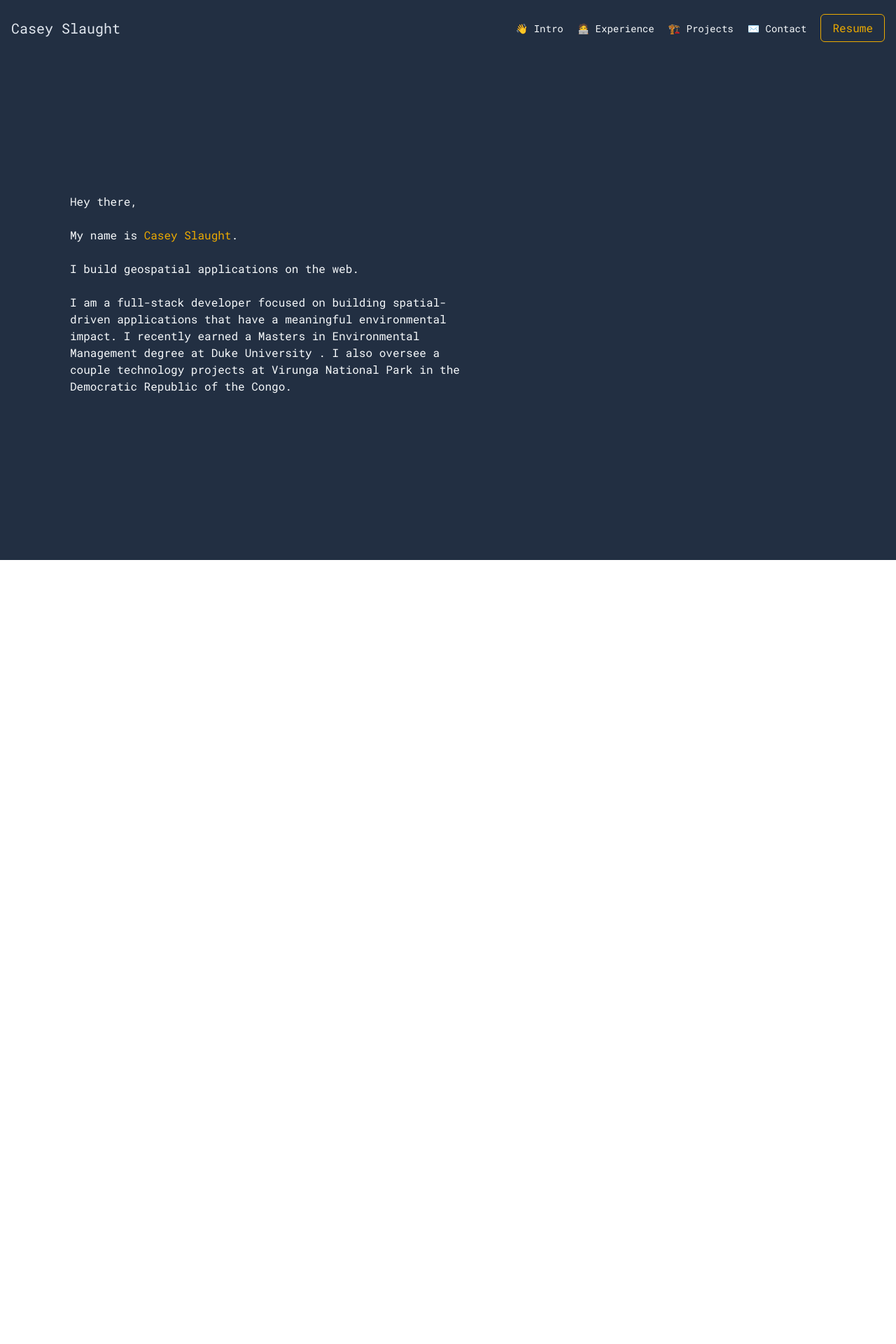
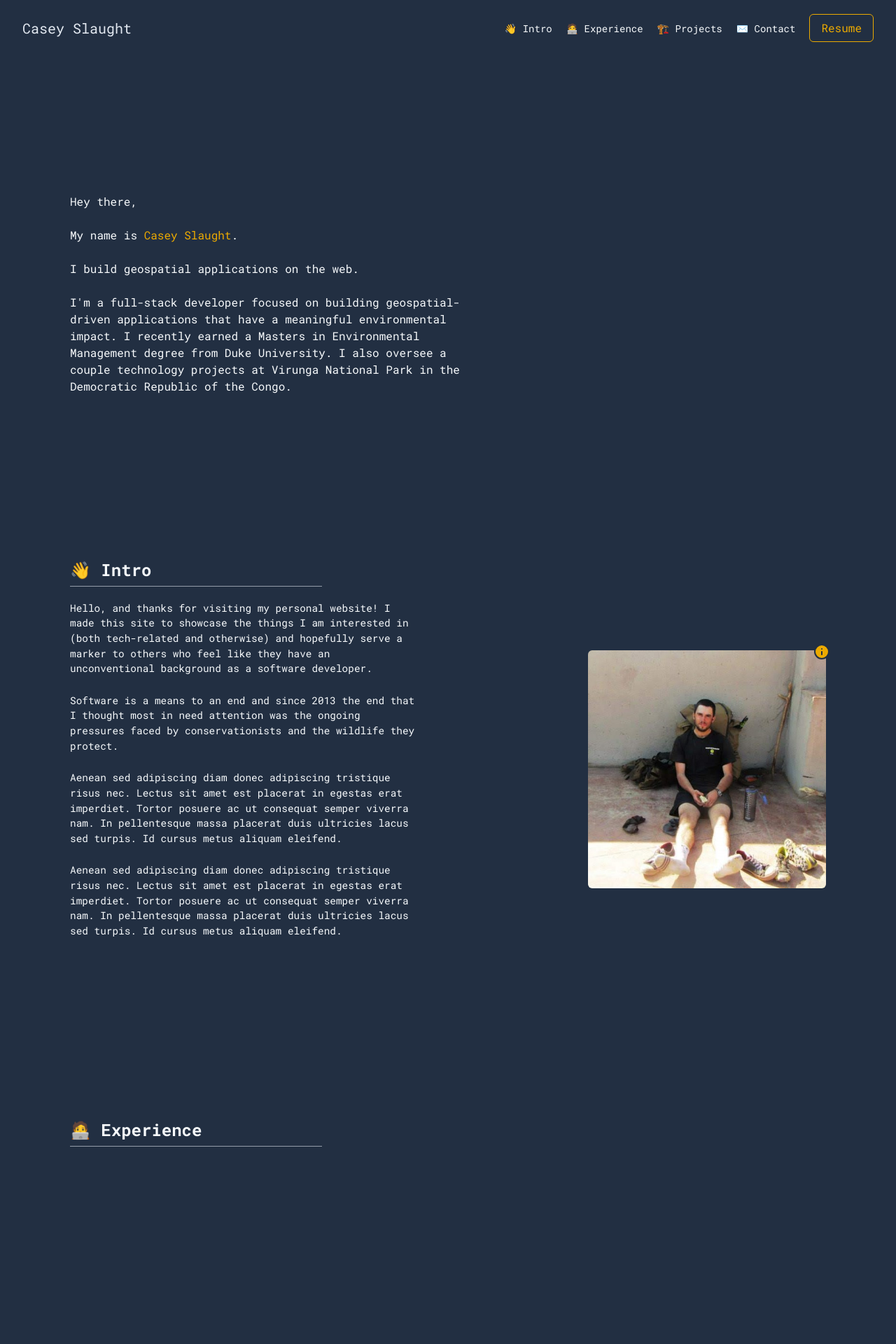
Before and after one commit to caseyslaught/casey-slaught-new-site, a Next.js app: page / in a window 1280 px wide. Shown: the top 1920 px of the page at 70% size. Before the commit the page ends 800 px from the top, so only its background shows below. Built offline with nearby package versions, Linux system fonts and the light colour scheme.

Commit message:
added intro section and setup for other sections, added navigation and lots of styling

```diff
--- a/components/HeaderMain/index.tsx
+++ b/components/HeaderMain/index.tsx
@@ -10,7 +10,6 @@ import {
   DrawerContent,
   DrawerOverlay,
   Flex,
-  Heading,
   HStack,
   IconButton,
   Link,
@@ -25,7 +24,7 @@ interface Props {
 
 const HeaderMain: React.FC<Props> = ({ isMobileOrTablet }) => {
   return (
-    <Flex w="100%" p="1em" h="80px">
+    <Flex w="100%" px={["1em", "1em", "2em"]} h="80px">
       <Flex
         color="gray.50"
         w="100%"
@@ -37,41 +36,30 @@ const HeaderMain: React.FC<Props> = ({ isMobileOrTablet }) => {
         <Text color="gray.200" fontSize="xl">
           Casey Slaught
         </Text>
-        {isMobileOrTablet ? (
-          <MobileMenu />
-        ) : (
-          <HStack spacing={5}>
-            <Link>
-              <Text fontSize="sm">👋 Intro</Text>
-            </Link>
-            <Link>
-              <Text fontSize="sm">🧑‍💻 Experience</Text>
-            </Link>
-            <Link>
-              <Text fontSize="sm">🏗️ Projects</Text>
-            </Link>
-            <Link>
-              <Text fontSize="sm">✉️ Contact</Text>
-            </Link>
-            <Button colorScheme="accent" variant="outline">
-              Resume
-            </Button>
-          </HStack>
-        )}
+        {isMobileOrTablet ? <MobileMenu /> : <DesktopMenu />}
       </Flex>
     </Flex>
   );
 };
 
+const DesktopMenu: React.FC = () => {
+  return (
+    <HStack spacing={5}>
+      <Sections isMobileOrTablet={false} />
+      <Button colorScheme="accent" variant="outline">
+        Resume
+      </Button>
+    </HStack>
+  );
+};
+
 const MobileMenu: React.FC = () => {
   const [menuOpen, setMenuOpen] = useState(false);
-  const menuRef = useRef();
 
   return (
     <>
       <Box position="relative">
         <IconButton
-          //ref={menuRef}
           color="gray.200"
           aria-label="Menu"
           fontSize="2.4em"
@@ -92,7 +80,8 @@ const MobileMenu: React.FC = () => {
         isOpen={menuOpen}
         placement="right"
         onClose={() => setMenuOpen(false)}
-        //finalFocusRef={menuRef}
+        autoFocus={false}
+        returnFocusOnClose={false}
       >
         <DrawerOverlay />
         <DrawerContent bg="primary.700" color="gray.50">
@@ -105,10 +94,12 @@ const MobileMenu: React.FC = () => {
 
               <Divider pt={2} />
 
-              <Text fontSize="md">👋 Intro</Text>
-              <Text fontSize="md">🧑‍💻 Experience</Text>
-              <Text fontSize="md">🏗️ Projects</Text>
-              <Text fontSize="md">✉️ Contact</Text>
+              <Sections
+                isMobileOrTablet={true}
+                onClickCallback={() => {
+                  setMenuOpen(false);
+                }}
+              />
             </VStack>
           </DrawerBody>
         </DrawerContent>
@@ -117,4 +108,64 @@ const MobileMenu: React.FC = () => {
   );
 };
 
+interface SectionsProps {
+  isMobileOrTablet: boolean;
+  onClickCallback?: () => void;
+}
+
+const Sections: React.FC<SectionsProps> = ({
+  isMobileOrTablet,
+  onClickCallback,
+}) => {
+  const scrollToSection = (sectionId: string) => {
+    const section = document.getElementById(sectionId);
+    const offsetPad = isMobileOrTablet ? 20 : 80;
+    if (section) {
+      const offset = section.offsetTop - offsetPad;
+      window.scrollTo({
+        top: offset,
+        behavior: "smooth",
+      });
+      if (onClickCallback) {
+        onClickCallback();
+      }
+    }
+  };
+
+  const fontSize = isMobileOrTablet ? "md" : "sm";
+
+  return (
+    <>
+      <Link
+        onClick={() => {
+          scrollToSection("intro-section");
+        }}
+      >
+        <Text fontSize={fontSize}>👋 Intro</Text>
+      </Link>
+      <Link
+        onClick={() => {
+          scrollToSection("experience-section");
+        }}
+      >
+        <Text fontSize={fontSize}>🧑‍💻 Experience</Text>
+      </Link>
+      <Link
+        onClick={() => {
+          scrollToSection("projects-section");
+        }}
+      >
+        <Text fontSize={fontSize}>🏗️ Projects</Text>
+      </Link>
+      <Link
+        onClick={() => {
+          scrollToSection("contact-section");
+        }}
+      >
+        <Text fontSize={fontSize}>✉️ Contact</Text>
+      </Link>
+    </>
+  );
+};
+
 export default HeaderMain;
--- a/layouts/main.tsx
+++ b/layouts/main.tsx
@@ -9,10 +9,16 @@ interface Props {
 }
 
 const MainLayout: React.FC<Props> = ({ children }) => {
-  const [isMobileOrTablet] = useMediaQuery("(max-width: 768px)");
+  const [isMobileOrTablet] = useMediaQuery("(max-width: 860px)");
 
   return (
-    <Flex direction="column" minH="100vh" bg="primary.800" color="grey.50">
+    <Flex
+      direction="column"
+      minH="100vh"
+      bg="primary.800"
+      color="grey.50"
+      overflowX="hidden"
+    >
       <Suspense fallback={<div>Loading...</div>}>
         <HeaderMain isMobileOrTablet={isMobileOrTablet} />
         {children}
--- a/pages/_app.tsx
+++ b/pages/_app.tsx
@@ -1,11 +1,6 @@
 import "../styles/globals.css";
 import type { AppProps } from "next/app";
-import {
-  ChakraProvider,
-  defineStyle,
-  defineStyleConfig,
-  extendTheme,
-} from "@chakra-ui/react";
+import { ChakraProvider, defineStyle, extendTheme } from "@chakra-ui/react";
 
 import "@fontsource/roboto-mono/400.css";
 import "@fontsource/roboto-mono/700.css";
@@ -20,9 +15,10 @@ export default function App({ Component, pageProps }: AppProps) {
   const theme = extendTheme({
     breakpoints: {
       sm: "480px",
-      md: "768px",
+      md: "860px",
       lg: "1024px",
       xl: "1440px",
+      "2xl": "1920px",
     },
     fonts: {
       heading: "Roboto Mono",
@@ -38,6 +34,9 @@ export default function App({ Component, pageProps }: AppProps) {
         600: "#495A74",
         700: "#314159",
         800: "#222f42",
+      },
+      secondary: {
+        200: "#D9D9D9",
       },
     },
     components: {
--- a/pages/index.tsx
+++ b/pages/index.tsx
@@ -1,6 +1,26 @@
 import Head from "next/head";
 import Image from "next/image";
-import { Flex, Text, VStack } from "@chakra-ui/react";
+import {
+  Box,
+  Circle,
+  Divider,
+  Flex,
+  HStack,
+  Heading,
+  Icon,
+  Popover,
+  PopoverArrow,
+  PopoverBody,
+  PopoverCloseButton,
+  PopoverContent,
+  PopoverHeader,
+  PopoverTrigger,
+  Stack,
+  Text,
+  VStack,
+  useMediaQuery,
+} from "@chakra-ui/react";
+import { FiInfo } from "react-icons/fi";
 
 import MainLayout from "../layouts/main";
 
@@ -13,7 +33,144 @@ export default function Home() {
         <meta name="viewport" content="width=device-width, initial-scale=1" />
         <link rel="icon" href="/favicon.ico" />
       </Head>
-      <Flex px="1em" justify="flex-start" align="center" h="calc(100vh - 80px)">
+      <HeroSection />
+      <IntroSection />
+      <ExperienceSection />
+      <ProjectsSection />
+      <ContactSection />
+    </MainLayout>
+  );
+}
+
+const IntroSection = () => {
+  const [isMobileOrTablet] = useMediaQuery("(max-width: 860px)");
+
+  return (
+    <Flex
+      id="intro-section"
+      px={["1em", "1em", "2em"]}
+      justify="flex-start"
+      align="flex-start"
+      minH="calc(100vh)"
+    >
+      <Flex
+        direction="column"
+        align="flex-start"
+        w="100%"
+        maxW="1080px"
+        m="0 auto"
+        color="gray.50"
+        mb="40px"
+      >
+        <VStack w={["100%", "100%", "360px"]} align="flex-start" mb="20px">
+          <Heading fontSize={["xl", "2xl"]}>👋 Intro</Heading>
+          <Divider />
+        </VStack>
+        <Flex
+          position="relative"
+          w="100%"
+          align="center"
+          justify="space-between"
+          direction={["column", "column", "row"]}
+        >
+          <VStack
+            align="flex-start"
+            justify="center"
+            w="100%"
+            maxW="500px"
+            spacing={6}
+            zIndex={[0, 0, 99]}
+            fontSize="0.9em"
+          >
+            <Text>
+              Hello, and thanks for visiting my personal website! I made this
+              site to showcase the things I am interested in (both tech-related
+              and otherwise) and hopefully serve a marker to others who feel
+              like they have an unconventional background as a software
+              developer.
+            </Text>
+            <Text>
+              Software is a means to an end and since 2013 the end that I
+              thought most in need attention was the ongoing pressures faced by
+              conservationists and the wildlife they protect.
+            </Text>
+            <Text>
+              Aenean sed adipiscing diam donec adipiscing tristique risus nec.
+              Lectus sit amet est placerat in egestas erat imperdiet. Tortor
+              posuere ac ut consequat semper viverra nam. In pellentesque massa
+              placerat duis ultricies lacus sed turpis. Id cursus metus aliquam
+              eleifend.
+            </Text>
+            <Text>
+              Aenean sed adipiscing diam donec adipiscing tristique risus nec.
+              Lectus sit amet est placerat in egestas erat imperdiet. Tortor
+              posuere ac ut consequat semper viverra nam. In pellentesque massa
+              placerat duis ultricies lacus sed turpis. Id cursus metus aliquam
+              eleifend.
+            </Text>
+          </VStack>
+          <Box
+            position={["relative", "relative", "absolute"]}
+            right="0px"
+            mt={["40px", "40px", "0px"]}
+            zIndex={9}
+          >
+            <Popover
+              placement={isMobileOrTablet ? "top-end" : "top-end"}
+              trigger="hover"
+            >
+              <PopoverTrigger>
+                <Box position="absolute" top="-10px" right="-6px">
+                  <Icon
+                    as={FiInfo}
+                    color="primary.800"
+                    fill="accent.500"
+                    fontSize={["2em", "1.8em", "1.5em"]}
+                  />
+                </Box>
+              </PopoverTrigger>
+              <PopoverContent
+                bg="secondary.200"
+                color="primary.800"
+                fontSize="1em"
+                maxW="280px"
+                right={["-2px", "-6px"]}
+              >
+                <PopoverArrow bg="secondary.200" ms={["-2px", "-6px"]} />
+                <PopoverHeader fontWeight="bold" fontSize="0.8em">
+                  What&apos;s going on here?
+                </PopoverHeader>
+                <PopoverBody fontSize="0.8em">
+                  I just finished an anti-poaching training program in South
+                  Africa after a final 50 kilometer trek through the bush.
+                </PopoverBody>
+              </PopoverContent>
+            </Popover>
+
+            <Box overflow="hidden" borderRadius="md">
+              <Image
+                src="/images/me.jpg"
+                alt="Picture of the author"
+                width={340}
+                height={340}
+              />
+            </Box>
+          </Box>
+        </Flex>
+      </Flex>
+    </Flex>
+  );
+};
+
+const HeroSection = () => {
+  return (
+    <Flex
+      id="hero-section"
+      px={["1em", "1em", "2em"]}
+      justify="flex-start"
+      align="center"
+      h="calc(100vh - 80px)"
+    >
       <Flex
         align="flex-start"
         w="100%"
@@ -33,15 +190,96 @@ export default function Home() {
           </Text>
           <Text>I build geospatial applications on the web.</Text>
           <Text>
-              I am a full-stack developer focused on building spatial-driven
-              applications that have a meaningful environmental impact. I
-              recently earned a Masters in Environmental Management degree at
-              Duke University . I also oversee a couple technology projects at
-              Virunga National Park in the Democratic Republic of the Congo.
+            I&apos;m a full-stack developer focused on building
+            geospatial-driven applications that have a meaningful environmental
+            impact. I recently earned a Masters in Environmental Management
+            degree from Duke University. I also oversee a couple technology
+            projects at Virunga National Park in the Democratic Republic of the
+            Congo.
           </Text>
         </VStack>
       </Flex>
     </Flex>
-    </MainLayout>
   );
-}
+};
+
+const ExperienceSection = () => {
+  return (
+    <Flex
+      id="experience-section"
+      px={["1em", "1em", "2em"]}
+      justify="flex-start"
+      align="flex-start"
+      minH="calc(100vh)"
+    >
+      <Flex
+        direction="column"
+        align="flex-start"
+        w="100%"
+        maxW="1080px"
+        m="0 auto"
+        color="gray.50"
+        mb="40px"
+      >
+        <VStack w={["100%", "100%", "360px"]} align="flex-start" mb="20px">
+          <Heading fontSize={["xl", "2xl"]}>🧑‍💻 Experience</Heading>
+          <Divider />
+        </VStack>
+      </Flex>
+    </Flex>
+  );
+};
+
+const ProjectsSection = () => {
+  return (
+    <Flex
+      id="projects-section"
+      px={["1em", "1em", "2em"]}
+      justify="flex-start"
+      align="flex-start"
+      minH="calc(100vh)"
+    >
+      <Flex
+        direction="column"
+        align="flex-start"
+        w="100%"
+        maxW="1080px"
+        m="0 auto"
+        color="gray.50"
+        mb="40px"
+      >
+        <VStack w={["100%", "100%", "360px"]} align="flex-start" mb="20px">
+          <Heading fontSize={["xl", "2xl"]}>🏗️ Projects</Heading>
+          <Divider />
+        </VStack>
+      </Flex>
+    </Flex>
+  );
+};
+
+const ContactSection = () => {
+  return (
+    <Flex
+      id="contact-section"
+      px={["1em", "1em", "2em"]}
+      justify="flex-start"
+      align="flex-start"
+      minH="calc(100vh)"
+    >
+      <Flex
+        direction="column"
+        align="flex-start"
+        w="100%"
+        maxW="1080px"
+        m="0 auto"
+        color="gray.50"
+        mb="40px"
+      >
+        <VStack w={["100%", "100%", "360px"]} align="flex-start" mb="20px">
+          <Heading fontSize={["xl", "2xl"]}>✉️ Contact</Heading>
+          <Divider />
+        </VStack>
+      </Flex>
+    </Flex>
+  );
+};
```
Also changed, not shown: public/images/me.jpg (added), 1 other file (tests, documents, lock files or other folders). Lines whose indentation alone changed are shown as unchanged.
